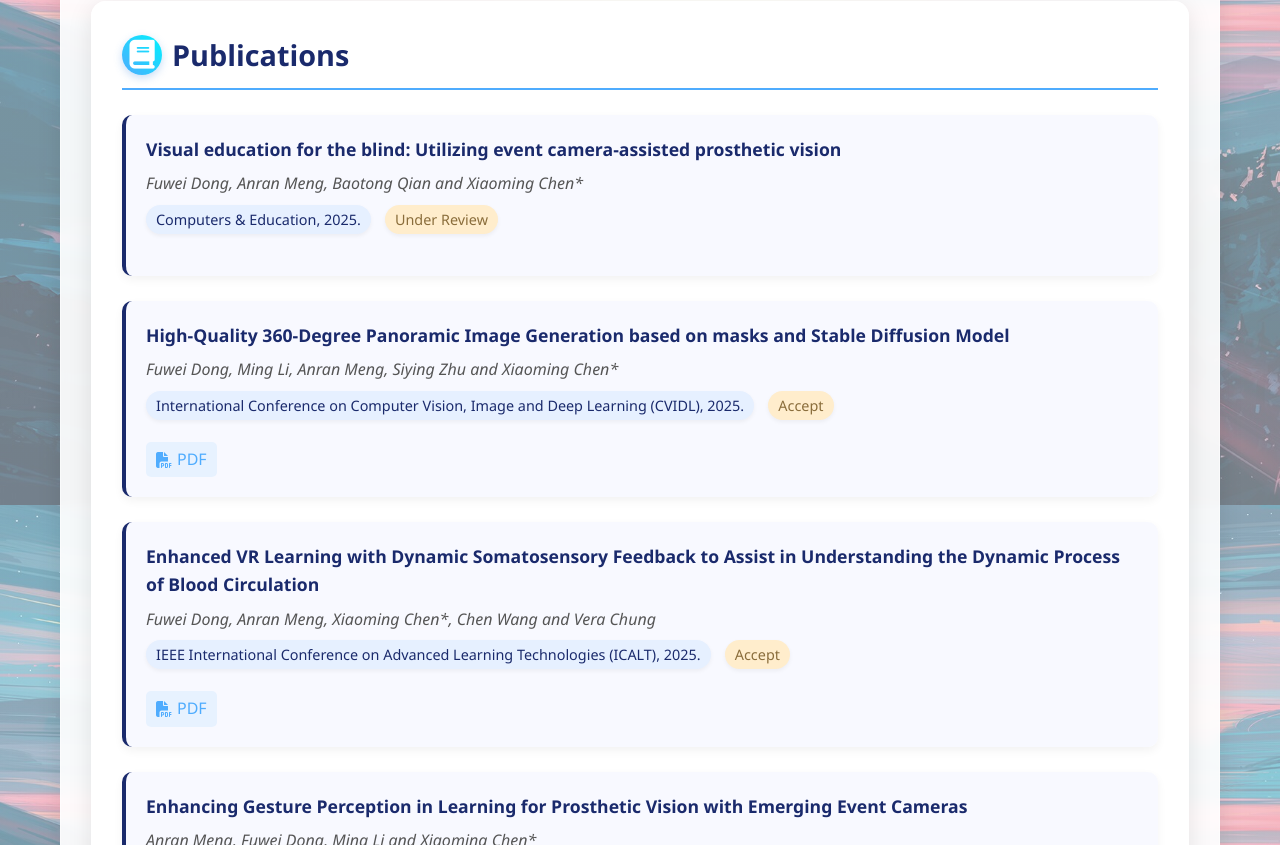
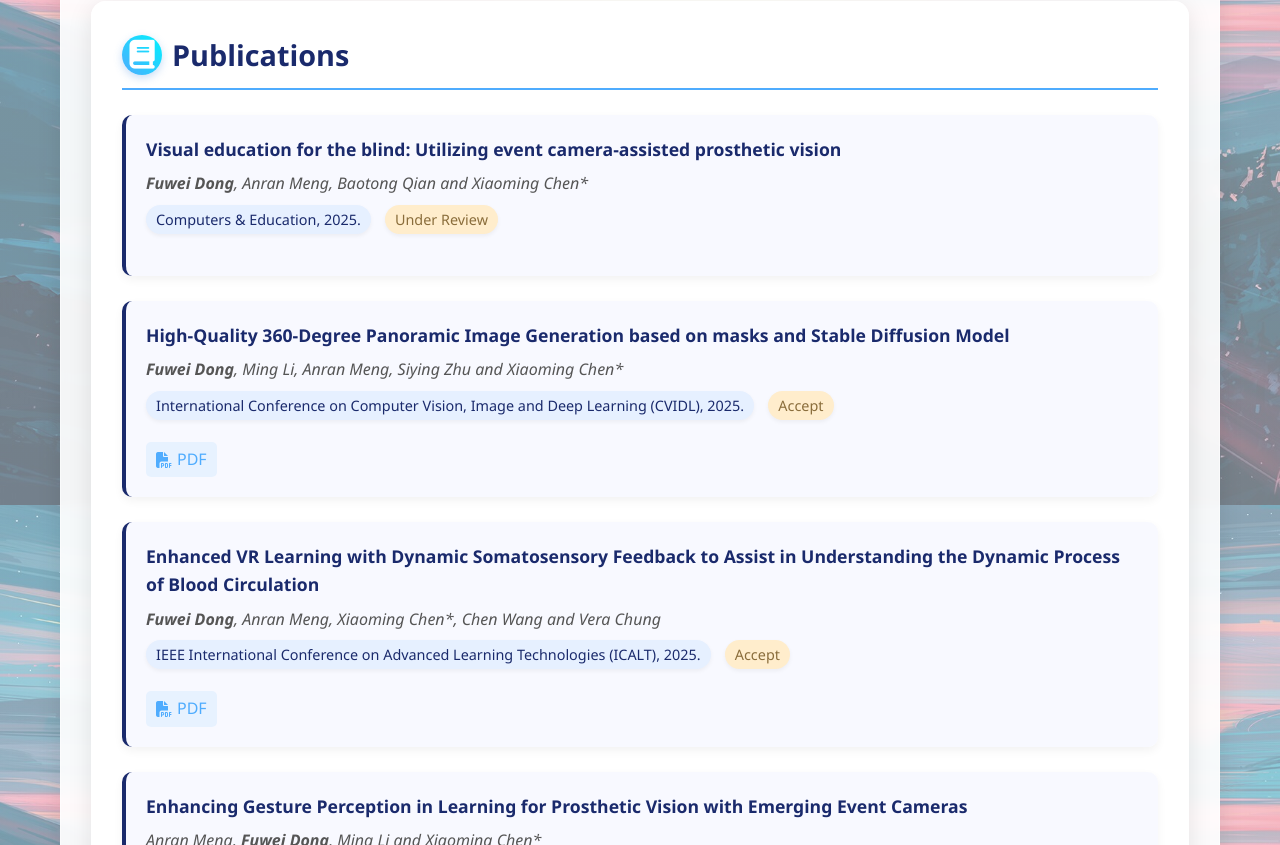
Before and after one commit to Fuwei-Dong/Fuwei-Dong.github.io, a plain HTML site: page index.html in a window 1280 px wide. Shown: the part 1095-1940 px from the top of the page. Drawn offline with Linux system fonts and the light colour scheme.

Commit message:
Update index.html

```diff
--- a/index.html
+++ b/index.html
@@ -375,7 +375,7 @@
             <div class="publication-list">
                 <div class="publication-item">
                     <div class="pub-title">Visual education for the blind: Utilizing event camera-assisted prosthetic vision</div>
-                    <div class="pub-authors">Fuwei Dong, Anran Meng, Baotong Qian and Xiaoming Chen*</div>
+                    <div class="pub-authors"><strong>Fuwei Dong</strong>, Anran Meng, Baotong Qian and Xiaoming Chen*</div>
                     <div>
                         <span class="pub-conference">Computers & Education, 2025.</span>
                         <span class="pub-status">Under Review</span>
@@ -387,7 +387,7 @@
 
                 <div class="publication-item">
                     <div class="pub-title">High-Quality 360-Degree Panoramic Image Generation based on masks and Stable Diffusion Model</div>
-                    <div class="pub-authors">Fuwei Dong, Ming Li, Anran Meng, Siying Zhu and Xiaoming Chen*</div>
+                    <div class="pub-authors"><strong>Fuwei Dong</strong>, Ming Li, Anran Meng, Siying Zhu and Xiaoming Chen*</div>
                     <div>
                         <span class="pub-conference">International Conference on Computer Vision, Image and Deep Learning (CVIDL), 2025.</span>
                         <span class="pub-status">Accept</span>
@@ -399,7 +399,7 @@
 
                 <div class="publication-item">
                     <div class="pub-title">Enhanced VR Learning with Dynamic Somatosensory Feedback to Assist in Understanding the Dynamic Process of Blood Circulation</div>
-                    <div class="pub-authors">Fuwei Dong, Anran Meng, Xiaoming Chen*, Chen Wang and Vera Chung </div>
+                    <div class="pub-authors"><strong>Fuwei Dong</strong>, Anran Meng, Xiaoming Chen*, Chen Wang and Vera Chung </div>
                     <div>
                         <span class="pub-conference">IEEE International Conference on Advanced Learning Technologies (ICALT), 2025.</span>
                         <span class="pub-status">Accept</span>
@@ -411,7 +411,7 @@
 
                 <div class="publication-item">
                     <div class="pub-title">Enhancing Gesture Perception in Learning for Prosthetic Vision with Emerging Event Cameras</div>
-                    <div class="pub-authors">Anran Meng, Fuwei Dong, Ming Li and Xiaoming Chen*</div>
+                    <div class="pub-authors">Anran Meng, <strong>Fuwei Dong</strong>, Ming Li and Xiaoming Chen*</div>
                     <div>
                         <span class="pub-conference">IEEE International Conference on Advanced Learning Technologies (ICALT), 2024.</span>
                         <span class="pub-status">Publish</span>
```
